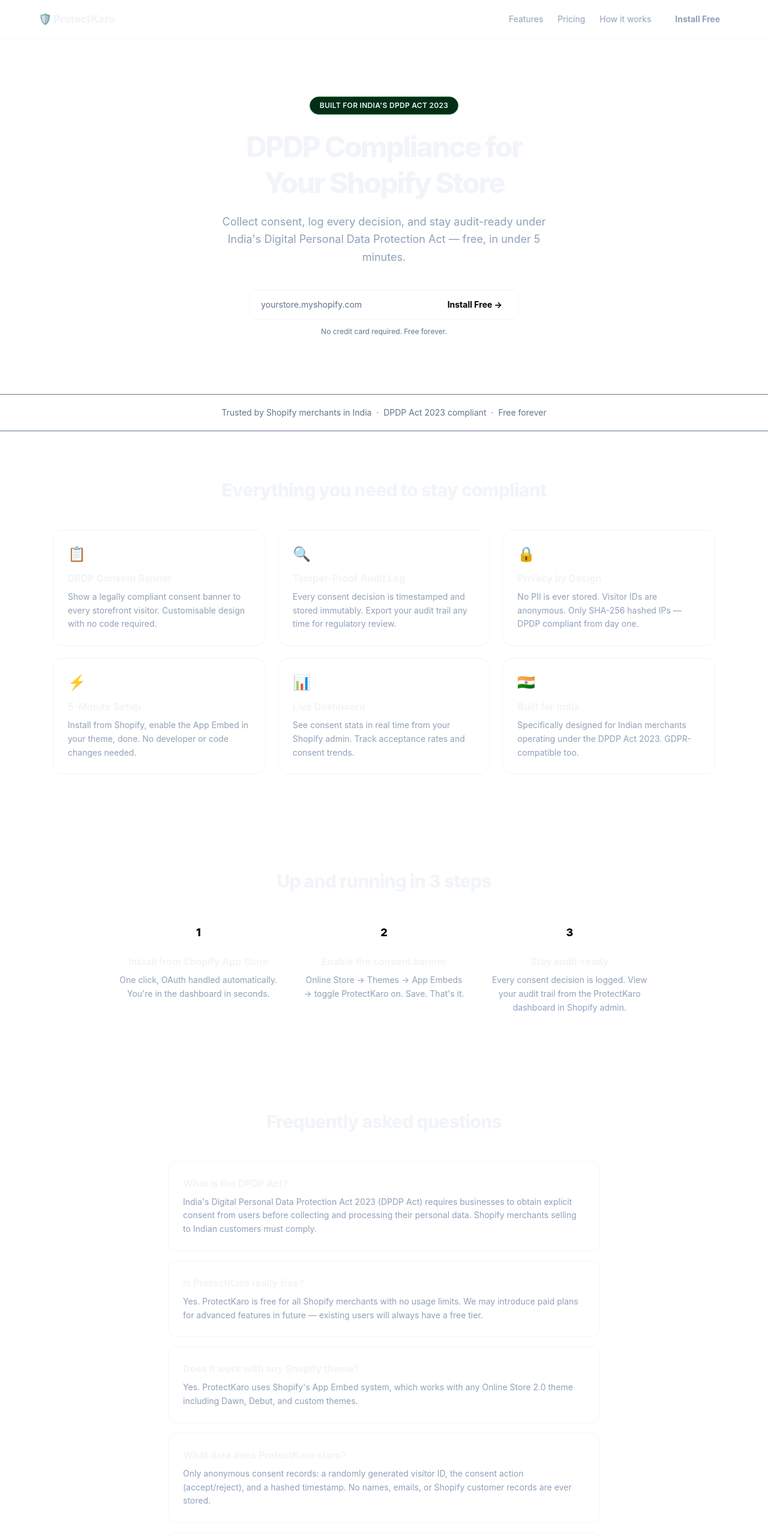
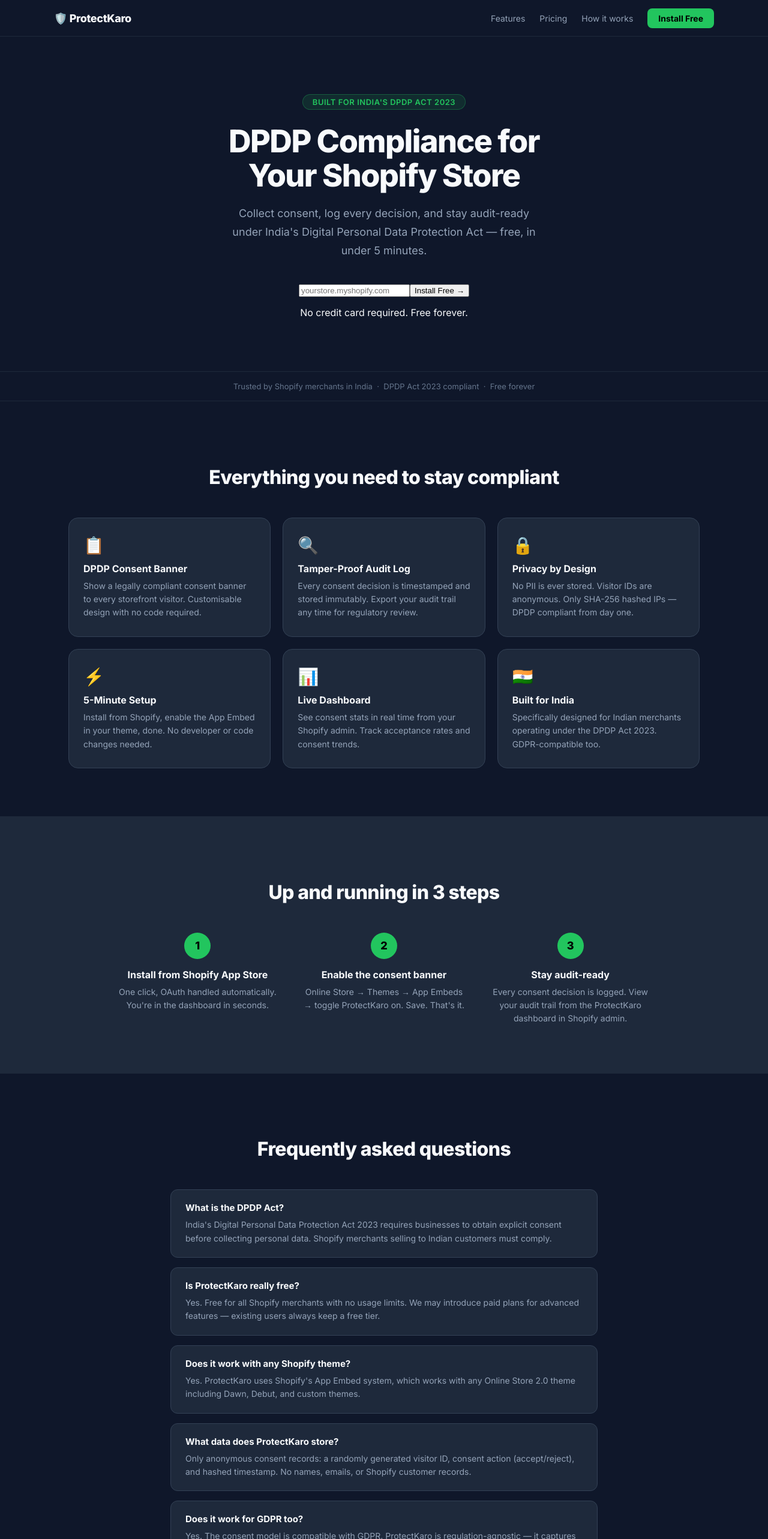
Before and after one commit to MRKT365-India/protectkaro-www, a Next.js app: page / in a window 1280 px wide. Shown: the top 2566 px of the page at 60% size. Built offline with nearby package versions, Linux system fonts and the light colour scheme.

Commit message:
fix: replace Tailwind with inline styles — no CSS build deps, works with OpenNext

```diff
--- a/app/components/Nav.tsx
+++ b/app/components/Nav.tsx
@@ -2,18 +2,18 @@
 
 export function Nav() {
   return (
-    <nav className="border-b border-navy-border px-6">
-      <div className="max-w-6xl mx-auto flex items-center justify-between h-16">
-        <Link href="/" className="text-lg font-extrabold tracking-tight no-underline text-slate-100">
+    <nav style={{ borderBottom: "1px solid #1e293b", padding: "0 24px" }}>
+      <div style={{ maxWidth: 1100, margin: "0 auto", display: "flex", alignItems: "center", justifyContent: "space-between", height: 60 }}>
+        <Link href="/" style={{ fontSize: 18, fontWeight: 800, letterSpacing: "-0.02em", color: "#f8fafc" }}>
           🛡️ ProtectKaro
         </Link>
-        <div className="flex items-center gap-6 text-sm text-slate-400">
-          <Link href="/features" className="hover:text-slate-100 transition-colors no-underline">Features</Link>
-          <Link href="/pricing" className="hover:text-slate-100 transition-colors no-underline">Pricing</Link>
-          <Link href="/how-it-works" className="hover:text-slate-100 transition-colors no-underline">How it works</Link>
+        <div style={{ display: "flex", alignItems: "center", gap: 24, fontSize: 14, color: "#94a3b8" }}>
+          <Link href="/features" style={{ color: "#94a3b8" }}>Features</Link>
+          <Link href="/pricing" style={{ color: "#94a3b8" }}>Pricing</Link>
+          <Link href="/how-it-works" style={{ color: "#94a3b8" }}>How it works</Link>
           <a
             href="https://apps.shopify.com/protectkaro"
-            className="bg-brand text-black px-4 py-2 rounded-lg font-bold text-sm no-underline hover:opacity-90 transition-opacity"
+            style={{ background: "#22c55e", color: "#000", padding: "8px 18px", borderRadius: 8, fontWeight: 700 }}
             rel="noopener noreferrer"
           >
             Install Free
--- a/app/globals.css
+++ b/app/globals.css
@@ -1,11 +1,4 @@
-@import "tailwindcss";
-
-:root {
-  --brand: #22c55e;
-  --navy: #0f172a;
-  --navy-light: #1e293b;
-}
-
-* { box-sizing: border-box; }
-body { margin: 0; }
-a { color: inherit; }
+*, *::before, *::after { box-sizing: border-box; }
+body { margin: 0; padding: 0; }
+a { color: inherit; text-decoration: none; }
+ul { list-style: none; margin: 0; padding: 0; }
--- a/app/layout.tsx
+++ b/app/layout.tsx
@@ -6,14 +6,8 @@
     default: "ProtectKaro — DPDP Compliance for Shopify Stores",
     template: "%s | ProtectKaro",
   },
-  description:
-    "Collect consent, build tamper-proof audit trails, and stay compliant with India's Digital Personal Data Protection Act. Free Shopify app.",
-  keywords: ["DPDP compliance", "Shopify consent banner", "cookie consent India", "data protection Shopify", "DPDP Act 2023"],
-  openGraph: {
-    siteName: "ProtectKaro",
-    type: "website",
-    locale: "en_IN",
-  },
+  description: "Collect consent, build tamper-proof audit trails, and stay compliant with India's Digital Personal Data Protection Act. Free Shopify app.",
+  keywords: ["DPDP compliance", "Shopify consent banner", "cookie consent India", "data protection Shopify"],
   robots: { index: true, follow: true },
 };
 
@@ -22,12 +16,11 @@
     <html lang="en">
       <head>
         <link rel="preconnect" href="https://fonts.googleapis.com" />
-        <link
-          href="https://fonts.googleapis.com/css2?family=Inter:wght@400;500;600;700;800&display=swap"
-          rel="stylesheet"
-        />
+        <link href="https://fonts.googleapis.com/css2?family=Inter:wght@400;500;600;700;800&display=swap" rel="stylesheet" />
       </head>
-      <body className="bg-navy text-slate-100 font-sans antialiased">{children}</body>
+      <body style={{ background: "#0f172a", color: "#f8fafc", fontFamily: "'Inter', system-ui, sans-serif", margin: 0 }}>
+        {children}
+      </body>
     </html>
   );
 }
--- a/app/page.tsx
+++ b/app/page.tsx
@@ -5,8 +5,7 @@
 
 export const metadata: Metadata = {
   title: "ProtectKaro — DPDP Compliance for Shopify Stores",
-  description:
-    "Collect consent, build tamper-proof audit trails, and stay compliant with India's Digital Personal Data Protection Act 2023. Free for Shopify merchants.",
+  description: "Collect consent, build tamper-proof audit trails, and stay compliant with India's Digital Personal Data Protection Act 2023. Free for Shopify merchants.",
 };
 
 const FEATURES = [
@@ -25,11 +24,11 @@
 ];
 
 const FAQS = [
-  { q: "What is the DPDP Act?", a: "India's Digital Personal Data Protection Act 2023 (DPDP Act) requires businesses to obtain explicit consent from users before collecting and processing their personal data. Shopify merchants selling to Indian customers must comply." },
-  { q: "Is ProtectKaro really free?", a: "Yes. ProtectKaro is free for all Shopify merchants with no usage limits. We may introduce paid plans for advanced features in future — existing users will always have a free tier." },
+  { q: "What is the DPDP Act?", a: "India's Digital Personal Data Protection Act 2023 requires businesses to obtain explicit consent before collecting personal data. Shopify merchants selling to Indian customers must comply." },
+  { q: "Is ProtectKaro really free?", a: "Yes. Free for all Shopify merchants with no usage limits. We may introduce paid plans for advanced features — existing users always keep a free tier." },
   { q: "Does it work with any Shopify theme?", a: "Yes. ProtectKaro uses Shopify's App Embed system, which works with any Online Store 2.0 theme including Dawn, Debut, and custom themes." },
-  { q: "What data does ProtectKaro store?", a: "Only anonymous consent records: a randomly generated visitor ID, the consent action (accept/reject), and a hashed timestamp. No names, emails, or Shopify customer records are ever stored." },
-  { q: "Does it work for GDPR too?", a: "Yes. The consent model is compatible with GDPR requirements. ProtectKaro is designed to be regulation-agnostic — it captures consent regardless of which regulation applies." },
+  { q: "What data does ProtectKaro store?", a: "Only anonymous consent records: a randomly generated visitor ID, consent action (accept/reject), and hashed timestamp. No names, emails, or Shopify customer records." },
+  { q: "Does it work for GDPR too?", a: "Yes. The consent model is compatible with GDPR. ProtectKaro is regulation-agnostic — it captures consent regardless of which regulation applies." },
 ];
 
 export default function Home() {
@@ -38,74 +37,72 @@
       <Nav />
 
       {/* Hero */}
-      <section className="max-w-3xl mx-auto px-6 py-24 text-center">
-        <div className="inline-block bg-green-950 text-brand border border-green-800 text-xs font-semibold px-4 py-1.5 rounded-full mb-6 tracking-wide uppercase">
+      <section style={{ maxWidth: 760, margin: "0 auto", padding: "96px 24px 72px", textAlign: "center" }}>
+        <div style={{ display: "inline-block", background: "rgba(34,197,94,0.12)", color: "#22c55e", border: "1px solid rgba(34,197,94,0.3)", padding: "4px 16px", borderRadius: 20, fontSize: 13, fontWeight: 600, marginBottom: 24, letterSpacing: "0.04em", textTransform: "uppercase" }}>
           Built for India's DPDP Act 2023
         </div>
-        <h1 className="text-5xl font-extrabold leading-tight tracking-tighter mb-5">
-          DPDP Compliance for<br className="hidden sm:block" /> Your Shopify Store
+        <h1 style={{ fontSize: "clamp(32px,5vw,52px)", fontWeight: 800, lineHeight: 1.1, margin: "0 0 20px", letterSpacing: "-0.03em" }}>
+          DPDP Compliance for<br />Your Shopify Store
         </h1>
-        <p className="text-lg text-slate-400 leading-relaxed mb-10 max-w-xl mx-auto">
+        <p style={{ fontSize: 18, color: "#94a3b8", lineHeight: 1.7, margin: "0 auto 40px", maxWidth: 520 }}>
           Collect consent, log every decision, and stay audit-ready under India's Digital Personal Data Protection Act — free, in under 5 minutes.
         </p>
         <InstallForm />
       </section>
 
-      {/* Social proof strip */}
-      <div className="border-y border-navy-border py-5 text-center text-sm text-slate-500">
+      {/* Trust strip */}
+      <div style={{ borderTop: "1px solid #1e293b", borderBottom: "1px solid #1e293b", padding: "16px 24px", textAlign: "center", fontSize: 13, color: "#64748b" }}>
         Trusted by Shopify merchants in India &nbsp;·&nbsp; DPDP Act 2023 compliant &nbsp;·&nbsp; Free forever
       </div>
 
       {/* Features */}
-      <section className="max-w-6xl mx-auto px-6 py-20">
-        <h2 className="text-3xl font-extrabold tracking-tight text-center mb-12">Everything you need to stay compliant</h2>
-        <div className="grid grid-cols-1 sm:grid-cols-2 lg:grid-cols-3 gap-5">
+      <section style={{ maxWidth: 1100, margin: "0 auto", padding: "80px 24px" }}>
+        <h2 style={{ fontSize: 32, fontWeight: 800, textAlign: "center", marginBottom: 48, letterSpacing: "-0.02em" }}>Everything you need to stay compliant</h2>
+        <div style={{ display: "grid", gridTemplateColumns: "repeat(auto-fit, minmax(280px, 1fr))", gap: 20 }}>
           {FEATURES.map((f) => (
-            <div key={f.title} className="bg-navy-light border border-navy-border rounded-2xl p-6 hover:border-slate-500 transition-colors">
-              <span className="text-2xl block mb-3">{f.icon}</span>
-              <h3 className="font-bold text-base mb-2">{f.title}</h3>
-              <p className="text-sm text-slate-400 leading-relaxed">{f.desc}</p>
+            <div key={f.title} style={{ background: "#1e293b", border: "1px solid #334155", borderRadius: 16, padding: "28px 24px" }}>
+              <span style={{ fontSize: 28, display: "block", marginBottom: 12 }}>{f.icon}</span>
+              <h3 style={{ fontSize: 16, fontWeight: 700, margin: "0 0 8px" }}>{f.title}</h3>
+              <p style={{ fontSize: 14, color: "#94a3b8", lineHeight: 1.6, margin: 0 }}>{f.desc}</p>
             </div>
           ))}
         </div>
       </section>
 
-      {/* How it works */}
-      <section className="bg-navy-light py-20 px-6">
-        <div className="max-w-4xl mx-auto text-center">
-          <h2 className="text-3xl font-extrabold tracking-tight mb-12">Up and running in 3 steps</h2>
-          <div className="grid grid-cols-1 sm:grid-cols-3 gap-8">
-            {STEPS.map((s) => (
-              <div key={s.n} className="text-center">
-                <div className="w-10 h-10 bg-brand text-black rounded-full flex items-center justify-center font-extrabold text-lg mx-auto mb-4">{s.n}</div>
-                <h3 className="font-bold text-base mb-2">{s.title}</h3>
-                <p className="text-sm text-slate-400 leading-relaxed">{s.desc}</p>
-              </div>
-            ))}
-          </div>
+      {/* Steps */}
+      <section style={{ background: "#1e293b", padding: "80px 24px", textAlign: "center" }}>
+        <h2 style={{ fontSize: 32, fontWeight: 800, marginBottom: 48, letterSpacing: "-0.02em" }}>Up and running in 3 steps</h2>
+        <div style={{ display: "grid", gridTemplateColumns: "repeat(auto-fit, minmax(240px, 1fr))", gap: 32, maxWidth: 900, margin: "0 auto" }}>
+          {STEPS.map((s) => (
+            <div key={s.n} style={{ textAlign: "center" }}>
+              <div style={{ width: 44, height: 44, background: "#22c55e", color: "#000", borderRadius: "50%", display: "flex", alignItems: "center", justifyContent: "center", fontWeight: 800, fontSize: 18, margin: "0 auto 16px" }}>{s.n}</div>
+              <h3 style={{ fontSize: 16, fontWeight: 700, margin: "0 0 8px" }}>{s.title}</h3>
+              <p style={{ fontSize: 14, color: "#94a3b8", lineHeight: 1.6, margin: 0 }}>{s.desc}</p>
+            </div>
+          ))}
         </div>
       </section>
 
       {/* FAQ */}
-      <section className="max-w-3xl mx-auto px-6 py-20">
-        <h2 className="text-3xl font-extrabold tracking-tight text-center mb-12">Frequently asked questions</h2>
-        <div className="space-y-4">
+      <section style={{ maxWidth: 760, margin: "0 auto", padding: "80px 24px" }}>
+        <h2 style={{ fontSize: 32, fontWeight: 800, textAlign: "center", marginBottom: 48, letterSpacing: "-0.02em" }}>Frequently asked questions</h2>
+        <div style={{ display: "flex", flexDirection: "column", gap: 16 }}>
           {FAQS.map((faq) => (
-            <div key={faq.q} className="bg-navy-light border border-navy-border rounded-xl p-6">
-              <h3 className="font-bold text-base mb-2">{faq.q}</h3>
-              <p className="text-sm text-slate-400 leading-relaxed">{faq.a}</p>
+            <div key={faq.q} style={{ background: "#1e293b", border: "1px solid #334155", borderRadius: 12, padding: "20px 24px" }}>
+              <h3 style={{ fontSize: 15, fontWeight: 700, margin: "0 0 8px" }}>{faq.q}</h3>
+              <p style={{ fontSize: 14, color: "#94a3b8", lineHeight: 1.6, margin: 0 }}>{faq.a}</p>
             </div>
           ))}
         </div>
       </section>
 
       {/* CTA */}
-      <section className="max-w-2xl mx-auto px-6 py-20 text-center">
-        <h2 className="text-4xl font-extrabold tracking-tight mb-4">Start collecting consent today</h2>
-        <p className="text-slate-400 mb-8">Free for all Shopify merchants. No limits, no credit card.</p>
+      <section style={{ maxWidth: 600, margin: "0 auto", padding: "80px 24px 100px", textAlign: "center" }}>
+        <h2 style={{ fontSize: 36, fontWeight: 800, margin: "0 0 16px", letterSpacing: "-0.02em" }}>Start collecting consent today</h2>
+        <p style={{ fontSize: 16, color: "#94a3b8", margin: "0 0 32px" }}>Free for all Shopify merchants. No limits, no credit card.</p>
         <a
           href="https://apps.shopify.com/protectkaro"
-          className="inline-block bg-brand text-black font-bold text-base px-8 py-4 rounded-xl no-underline hover:opacity-90 transition-opacity"
+          style={{ display: "inline-block", background: "#22c55e", color: "#000", fontWeight: 700, fontSize: 16, padding: "14px 32px", borderRadius: 12 }}
           rel="noopener noreferrer"
         >
           Install on Shopify — It's Free
--- a/app/privacy/page.tsx
+++ b/app/privacy/page.tsx
@@ -2,37 +2,28 @@
 import { Nav } from "../components/Nav";
 import { Footer } from "../components/Footer";
 
-export const metadata: Metadata = {
-  title: "Privacy Policy",
-  description: "ProtectKaro privacy policy — how we handle merchant and visitor data.",
-};
+export const metadata: Metadata = { title: "Privacy Policy" };
+
+const S = { h2: { fontSize: 20, fontWeight: 700, margin: "32px 0 8px" } as React.CSSProperties, p: { fontSize: 15, color: "#94a3b8", lineHeight: 1.7, margin: "0 0 12px" } as React.CSSProperties };
 
 export default function Privacy() {
   return (
     <>
       <Nav />
-      <article className="max-w-2xl mx-auto px-6 py-20 prose prose-invert prose-sm">
-        <h1>Privacy Policy</h1>
-        <p className="text-slate-400">Last updated: March 8, 2026</p>
-        <h2>1. Who We Are</h2>
-        <p>ProtectKaro is a Shopify app developed by MRKT365 R&D India Pvt Ltd. We help Shopify merchants comply with India's Digital Personal Data Protection Act, 2023 (DPDP Act).</p>
-        <h2>2. What Data We Collect</h2>
-        <p>When a customer interacts with the ProtectKaro consent banner on a merchant's store, we collect:</p>
-        <ul>
-          <li><strong>Anonymous visitor ID</strong> — randomly generated, stored in browser localStorage. Not linked to any personal identity.</li>
-          <li><strong>Consent action</strong> — accepted all or essential only.</li>
-          <li><strong>Hashed IP address</strong> — SHA-256 one-way hash. Original IP never stored.</li>
-          <li><strong>Hashed user agent</strong> — SHA-256 one-way hash. Plain text never stored.</li>
-          <li><strong>Timestamp</strong> — when consent was given.</li>
-        </ul>
-        <p>We do <strong>not</strong> collect names, email addresses, phone numbers, or any Shopify customer records.</p>
-        <h2>3. Data Retention</h2>
-        <p>Consent records are retained for 3 years. Merchants may request deletion at any time by uninstalling the app or contacting us.</p>
-        <h2>4. Data Sharing</h2>
-        <p>We do not sell, share, or transfer data to third parties.</p>
-        <h2>5. Contact</h2>
-        <p>Email: <a href="mailto:kashif@mrkt365.co.in">kashif@mrkt365.co.in</a><br />MRKT365 R&D India Pvt Ltd, Gurgaon, Haryana, India</p>
-      </article>
+      <div style={{ maxWidth: 720, margin: "0 auto", padding: "64px 24px" }}>
+        <h1 style={{ fontSize: 36, fontWeight: 800, marginBottom: 8 }}>Privacy Policy</h1>
+        <p style={{ color: "#64748b", marginBottom: 40 }}>Last updated: March 8, 2026</p>
+        <h2 style={S.h2}>1. Who We Are</h2>
+        <p style={S.p}>ProtectKaro is a Shopify app developed by MRKT365 R&D India Pvt Ltd. We help Shopify merchants comply with India's Digital Personal Data Protection Act, 2023.</p>
+        <h2 style={S.h2}>2. What Data We Collect</h2>
+        <p style={S.p}>When a customer interacts with the consent banner, we collect: anonymous visitor ID, consent action, SHA-256 hashed IP address, SHA-256 hashed user agent, and timestamp. We do <strong>not</strong> collect names, emails, phone numbers, or any Shopify customer records.</p>
+        <h2 style={S.h2}>3. Data Retention</h2>
+        <p style={S.p}>Consent records are retained for 3 years. Merchants may request deletion at any time by uninstalling the app or contacting us.</p>
+        <h2 style={S.h2}>4. Data Sharing</h2>
+        <p style={S.p}>We do not sell, share, or transfer data to third parties.</p>
+        <h2 style={S.h2}>5. Contact</h2>
+        <p style={S.p}>Email: <a href="mailto:kashif@mrkt365.co.in" style={{ color: "#22c55e" }}>kashif@mrkt365.co.in</a><br />MRKT365 R&D India Pvt Ltd, Gurgaon, Haryana, India</p>
+      </div>
       <Footer />
     </>
   );
--- a/package.json
+++ b/package.json
@@ -18,8 +18,6 @@
     "@types/react": "19.0.10",
     "@types/react-dom": "19.0.4",
     "typescript": "5.8.2",
-    "tailwindcss": "4.0.14",
-    "@tailwindcss/typography": "0.5.16",
     "eslint": "9.22.0",
     "eslint-config-next": "15.2.1"
   }
```
Also changed, not shown: app/components/Footer.tsx (+8 -10 lines), app/pricing/page.tsx (+13 -27 lines), app/terms/page.tsx (+19 -19 lines).
